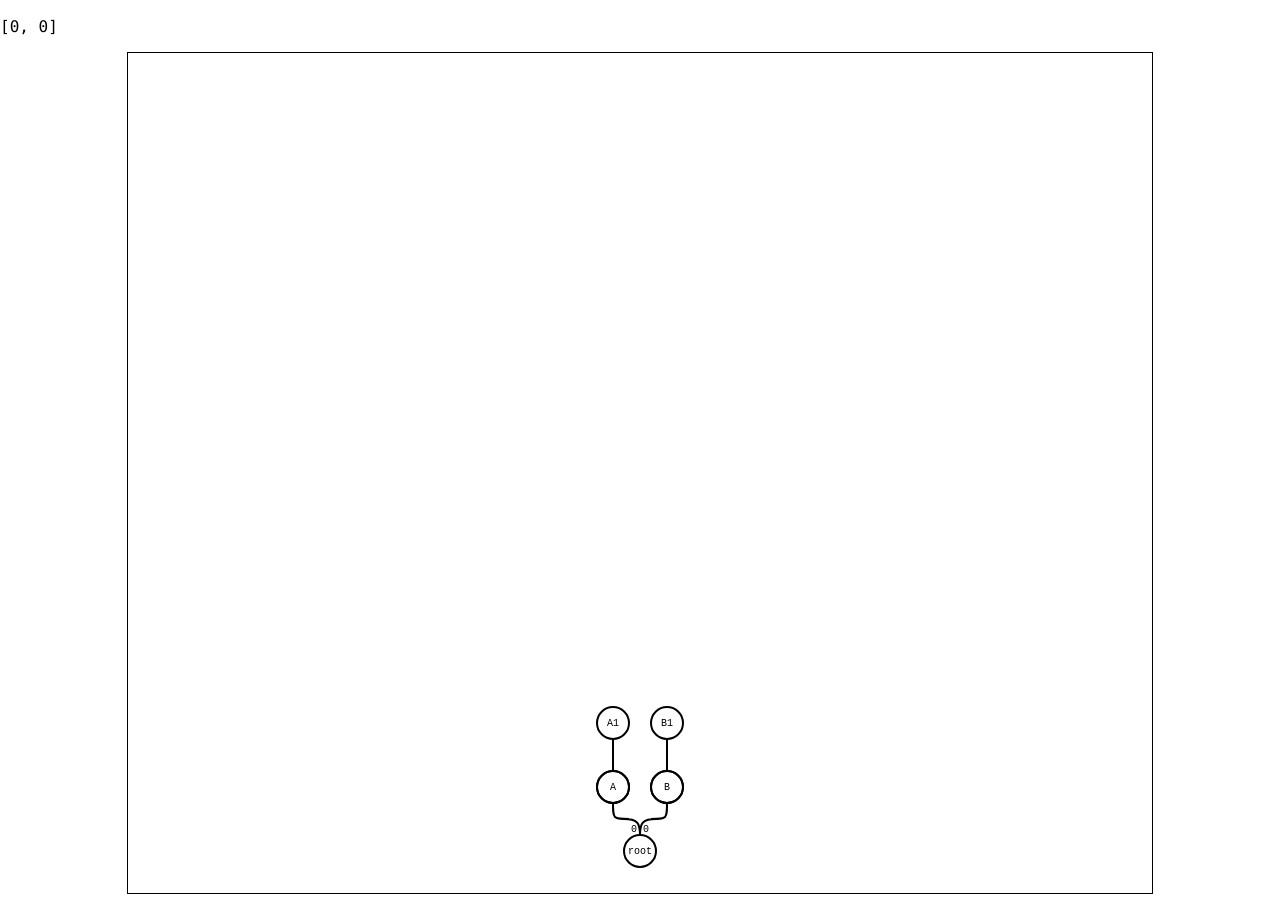
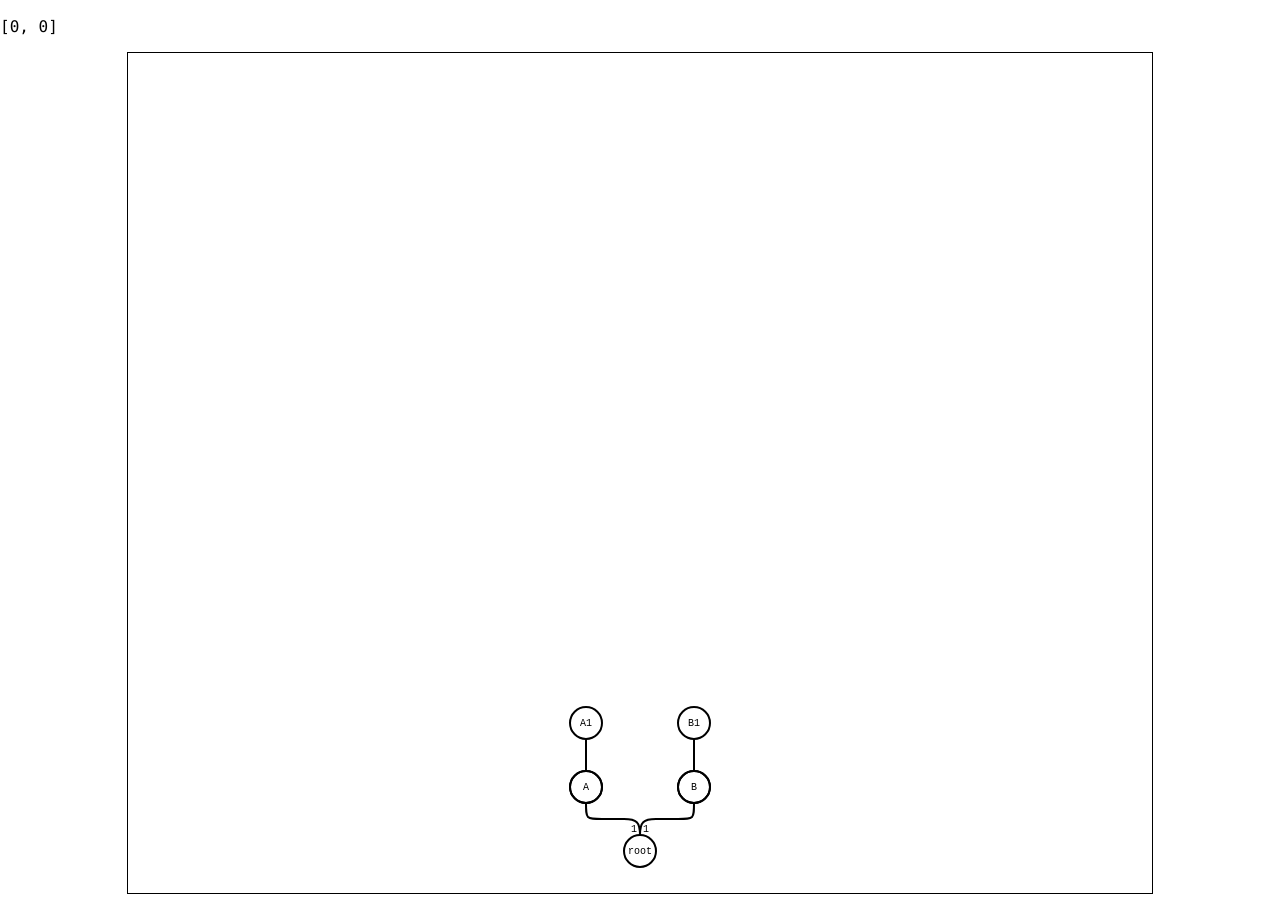
Before and after one commit to math2001/git-tree-visualiser, a React (Create React App) app: page / in a window 1280 px wide. Built offline with nearby package versions, Linux system fonts and the light colour scheme.

Commit message:
fix up and add warning
i'm not going to support all kind of funky graphs. I'm gonna do really
simple ones, just because it's all I need to teach.

```diff
--- a/src/App.tsx
+++ b/src/App.tsx
@@ -230,7 +230,7 @@ if (true)
     HEAD: "second",
   };
 
-// details = doubleNestedSplit;
+details = doubleNestedSplit;
 details = doubleSplit;
 // details = tripleSplit;
 // details = tripleSplitNested;
@@ -264,8 +264,8 @@ function makeLiaison(
       }
       if (commit.children.length === 0) continue;
 
-      let left = 0;
-      let right = 0;
+      let right = recursiveChildren.length / 2;
+      let left = right;
 
       for (let i = 0; i < recursiveChildren.length; i++) {
         if (i < recursiveChildren.length / 2) {
--- a/src/Visualizer.tsx
+++ b/src/Visualizer.tsx
@@ -164,6 +164,31 @@ function renderBranchName(
     );
 }
 
+function canGuaranteeCorrectness(details: RepoDetails) {
+  let i = 0;
+  let queue = [details.roots[0]];
+  let hasSplitOff = false;
+  while (queue.length > 0 && i < 100) {
+    i++;
+    const hash = queue.shift();
+    if (!hash) throw new Error("wot?");
+
+    if (details.commits[hash].children.length === 2) {
+      if (hasSplitOff) {
+        return false;
+      }
+      hasSplitOff = true;
+      for (let child of details.commits[hash].children) {
+        queue.push(child);
+      }
+    } else if (details.commits[hash].children.length === 1) {
+      queue.push(details.commits[hash].children[0]);
+    }
+  }
+  if (i === 100) throw new Error("safety broken");
+  return true;
+}
+
 function findFirstLiaison(details: RepoDetails, hash: string): Liaison | null {
   let i = 0;
   while (i < 100) {
@@ -277,8 +302,8 @@ export function Visualizer({ details }: Props) {
             right = newRight;
           }
         } else {
-          // left = 0.5;
-          // right = 0.5;
+          left = 0.5;
+          right = 0.5;
           for (let i = 0; i < children.length / 2; i++) {
             // left
             const newLeft = left + widths[children.length / 2 - 1 - i];
@@ -326,6 +351,16 @@ export function Visualizer({ details }: Props) {
 
   return (
     <Container>
+      {!canGuaranteeCorrectness(details) && (
+        <article>
+          <p>
+            Uh uh. Your repository might be to complex... The rendering
+            algorithm is quite silly because it was written by me, and it
+            doesn't guarantee that it'll show you the correct representation of
+            your commit graph.
+          </p>
+        </article>
+      )}
       <p>
         <code>
           [{pos[0]}, {pos[1]}]
```
